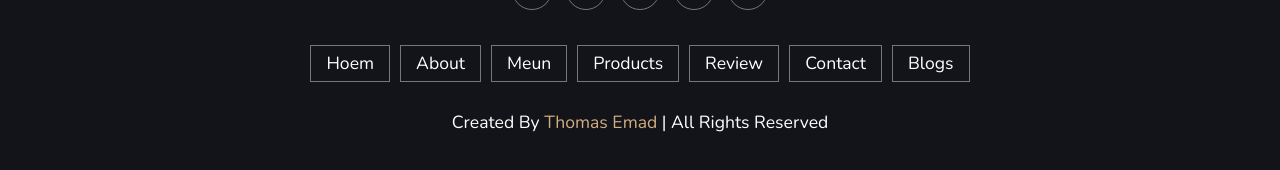
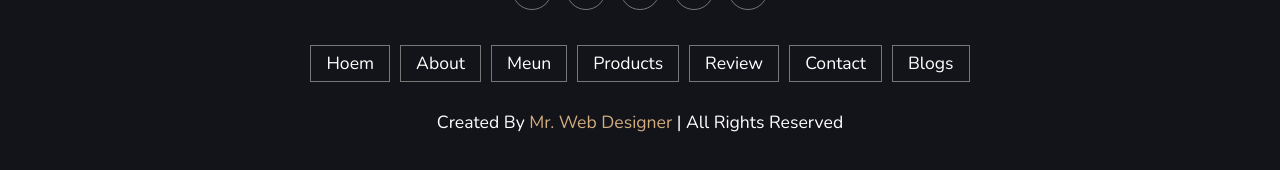
Before and after one commit to Thomas-Emad/coffee, a plain HTML site: page index.html in a window 1280 px wide. Shown: the part 4269-4439 px from the top of the page. Drawn offline with nearby package versions, Linux system fonts and the light colour scheme.

Commit message:
Update index.html

```diff
--- a/index.html
+++ b/index.html
@@ -405,7 +405,7 @@
         </ul>
       </div>
       <div class="copyright">
-        <p>Created By <span>Thomas Emad</span> | All Rights Reserved</p>
+        <p>Created By <span>Mr. Web Designer</span> | All Rights Reserved</p>
       </div>
     </footer>
     <!-- End Footer -->
```
